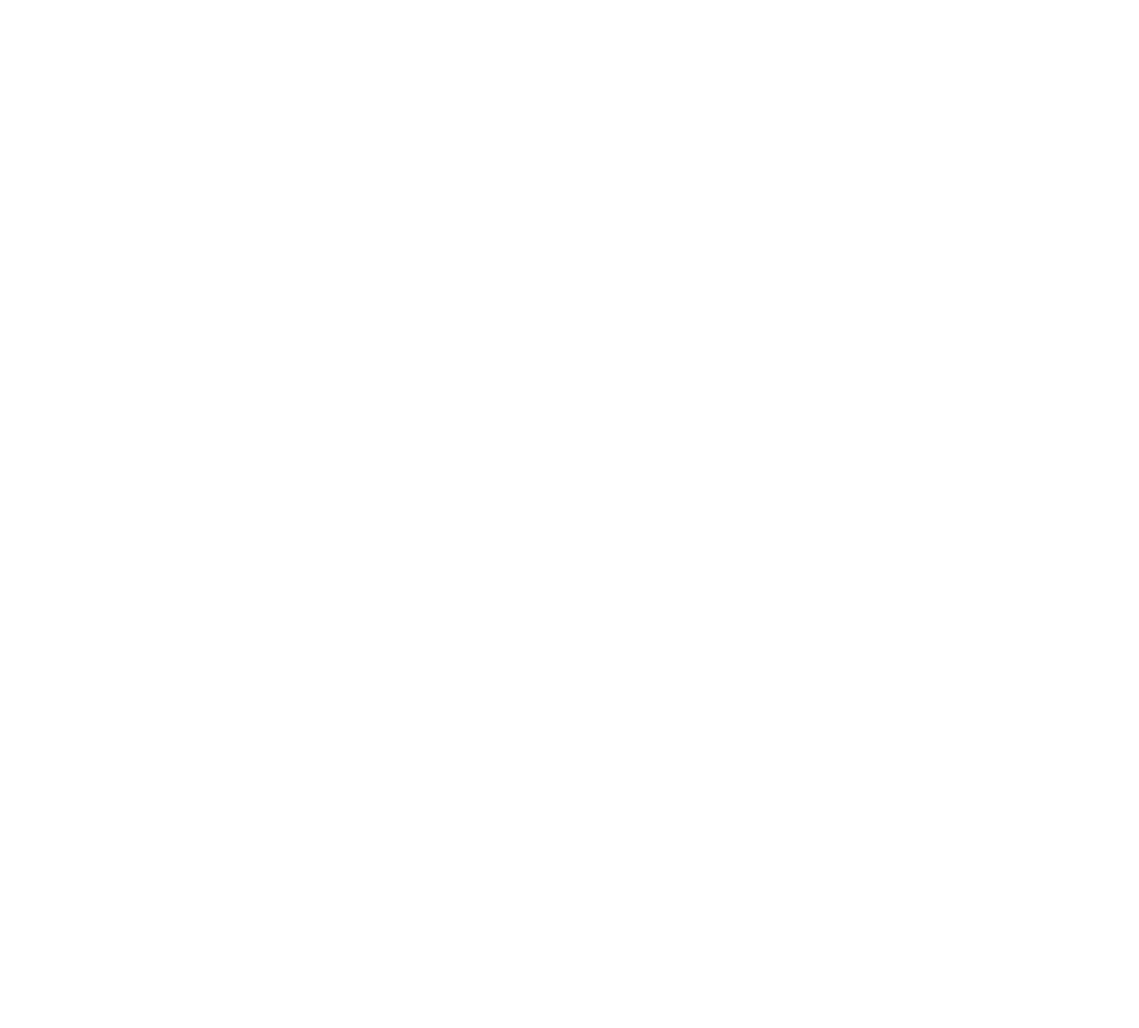
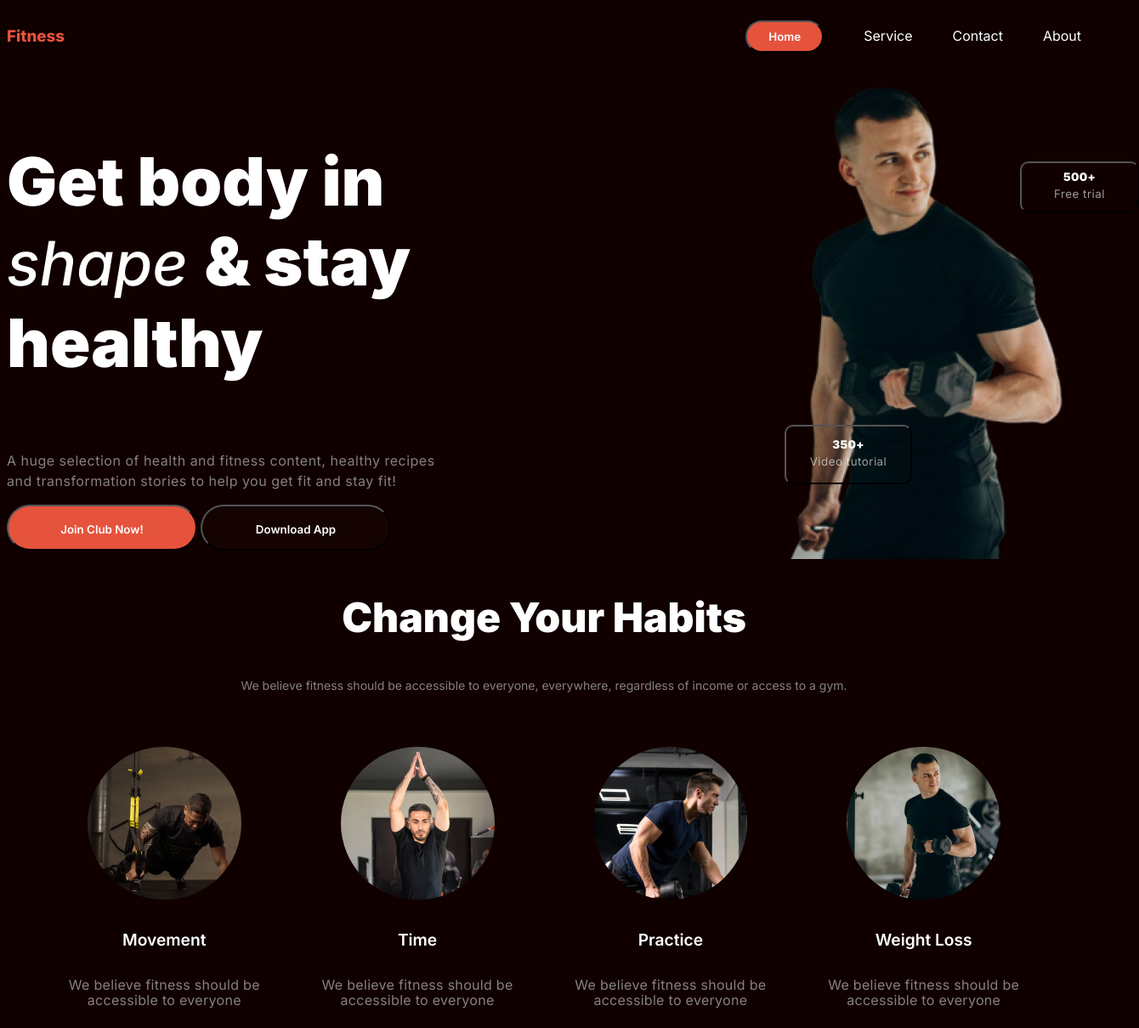
Before and after one commit to arriful500/assignment-2, a plain HTML site: page index.html in a window 1280 px wide. Shown: the whole page at 85% size, 1340 px wide, since content can reach past the window. Before the commit the page ends 800 px from the top, so only its background shows below. Drawn offline with Linux system fonts and the light colour scheme.

Commit message:
habit section

```diff
--- a/index.html
+++ b/index.html
@@ -1,13 +1,102 @@
 <!DOCTYPE html>
 <html lang="en">
+
 <head>
   <meta charset="UTF-8">
   <meta name="viewport" content="width=device-width, initial-scale=1.0">
   <title>Gym information</title>
+  <link rel="stylesheet" href="style.css">
+  <link rel="preconnect" href="https://fonts.googleapis.com">
+  <link rel="preconnect" href="https://fonts.gstatic.com" crossorigin>
+  <link
+    href="https://fonts.googleapis.com/css2?family=Inter:ital,opsz,wght@0,14..32,100..900;1,14..32,100..900&family=Manrope:wght@513&family=Roboto:ital,wght@0,100..900;1,100..900&family=Work+Sans:ital,wght@0,100..900;1,100..900&display=swap"
+    rel="stylesheet">
+  <link rel="preconnect" href="https://fonts.googleapis.com">
+  <link rel="preconnect" href="https://fonts.gstatic.com" crossorigin>
+  <link
+    href="https://fonts.googleapis.com/css2?family=Inter:ital,opsz,wght@0,14..32,100..900;1,14..32,100..900&family=Manrope:wght@513&family=Roboto:ital,wght@0,100..900;1,100..900&family=Work+Sans:ital,wght@0,100..900;1,100..900&display=swap"
+    rel="stylesheet">
+
 </head>
+
 <body>
-  <header></header>
-  <main></main>
-  <footer></footer>
+  <header>
+    <!-- nav section -->
+    <nav class="nav-container">
+      <div>
+        <h3 class="nav-title">Fitness</h3>
+      </div>
+      <div class="nav-links-container">
+        <ul class="nav-links">
+          <li><button class="home">Home</button></li>
+          <li><a href="">Service</a></li>
+          <li><a href="">Contact</a></li>
+          <li><a href="">About</a></li>
+        </ul>
+      </div>
+    </nav>
+    <div class="banner-container">
+      <div class="banner-information">
+        <h3 class="banner-title">Get body in <br><span class="shape">shape </span> & stay <br> healthy</h3>
+        <p class="banner-description">A huge selection of health and fitness content, healthy recipes <br> and
+          transformation
+          stories to help you get
+          fit and stay fit!</p>
+        <div>
+          <button class="club">Join Club Now!</button>
+          <button class="download">Download App</button>
+        </div>
+
+      </div>
+      <div class="banner-img">
+        <button class="join">
+          <span class="number"> 350+</span> <br> <span class="video"> Video tutorial</span>
+        </button>
+        <button class="free">
+          <span class="number">500+</span> <br> <span class="video">Free trial</span>
+        </button>
+
+      </div>
+    </div>
+
+
+
+  </header>
+  <main>
+    <section class="section-1">
+      <div class="section1-information">
+        <h2 class="section1-title">Change Your Habits</h2>
+        <p class="section1-description">We believe fitness should be accessible to everyone, everywhere, regardless of
+          income or access to a gym.</p>
+      </div>
+      <div class="card-container">
+        <div class="card1">
+          <img class="img3" src="images/image 3.png" alt="">
+          <h5 class="card1-title">Movement</h5>
+          <p class="card1-description">We believe fitness should be <br> accessible to everyone</p>
+        </div>
+        <div class="card1">
+          <img class="img3" src="images/image 2.png" alt="">
+          <h5 class="card1-title">Time</h5>
+          <p class="card1-description">We believe fitness should be <br> accessible to everyone</p>
+        </div>
+        <div class="card1">
+          <img class="img3" src="images/image 4.png" alt="">
+          <h5 class="card1-title">Practice</h5>
+          <p class="card1-description">We believe fitness should be <br> accessible to everyone</p>
+        </div>
+        <div class="card1">
+          <img class="img3" src="images/image 5.png" alt="">
+          <h5 class="card1-title">Weight Loss</h5>
+          <p class="card1-description">We believe fitness should be <br> accessible to everyone</p>
+        </div>
+      </div>
+
+    </section>
+  </main>
+  <footer>
+
+  </footer>
 </body>
+
 </html>
--- /dev/null
+++ b/style.css
@@ -0,0 +1,231 @@
+/* * {
+  padding: 0;
+  margin: 0;
+} */
+
+body {
+  /* background: linear-gradient(180.00deg, rgba(13, 0, 0, 0.829), rgba(18, 18, 18, 0) 100%); */
+  background: rgb(16, 0, 0);
+  /* background-repeat :  no-repeat; */
+}
+
+/* nav section */
+.nav-container {
+  display: flex;
+  justify-content: space-between;
+  align-items: center;
+  margin: 0 auto;
+}
+
+.nav-title {
+  color: rgb(230, 83, 60);
+  font-family: Inter;
+  font-size: 2.2 rem;
+  font-weight: 800;
+  line-height: 120%;
+  letter-spacing: 0%;
+}
+
+li {
+  list-style: none;
+
+}
+
+.nav-links {
+  display: flex;
+  align-items: center;
+  justify-content: space-between;
+  gap: 47px;
+
+}
+
+a {
+  text-decoration: none;
+  width: 64px;
+  height: 22px;
+  color: rgb(255, 255, 255);
+  font-family: Inter;
+  font-size: 1 rem;
+  font-weight: 400;
+  line-height: 120%;
+}
+
+.home {
+  background-color: rgb(230, 83, 60);
+  color: rgb(255, 255, 255);
+  border-radius: 46px;
+  width: 92px;
+  height: 38px;
+  font-family: Inter;
+  font-size: 1.2 rem;
+  font-weight: 600;
+  line-height: 22px;
+}
+
+/* banner section */
+
+.banner-container {
+  display: flex;
+  justify-content: space-between;
+  align-items: center;
+}
+
+/* banner description */
+
+.banner-title {
+  color: rgb(255, 255, 255);
+  font-family: Inter;
+  font-size: 4.9rem;
+  font-weight: 900;
+  line-height: 120%;
+}
+
+.shape {
+  font-family: Inter;
+  font-size: 4.5rem;
+  font-weight: 500;
+  font-style: italic;
+}
+
+.banner-description {
+  color: rgba(255, 255, 255, 0.5);
+  font-family: Inter;
+  font-size: 1 rem;
+  letter-spacing: 0.5px;
+  font-weight: 400;
+  line-height: 24px;
+}
+
+.club {
+  width: 224px;
+  height: 54px;
+  border-radius: 42px;
+  background: rgb(230, 83, 60);
+  color: white;
+  padding: 16px 40px;
+  font-family: Inter;
+  font-size: 1.2 rem;
+  font-weight: 600;
+  line-height: 22px;
+}
+
+.download {
+  width: 224px;
+  height: 54px;
+  border-radius: 42px;
+  background: rgb(20, 3, 0);
+  color: rgb(255, 255, 255);
+  padding: 16px 40px;
+  font-family: Inter;
+  font-size: 1.2 rem;
+  font-weight: 600;
+  line-height: 22px;
+}
+
+.banner-img {
+  background-image: url("images/Images\ 2.png");
+  background-repeat: no-repeat;
+  width: 349px;
+  height: 580px;
+}
+
+.join {
+  position: absolute;
+  width: 150px;
+  height: 70px;
+  background-color: transparent;
+  color: rgb(250, 250, 249);
+  top: 500px;
+  border-radius: 10px;
+
+}
+
+.video {
+  color: rgba(239, 237, 232, 0.65);
+  font-family: Inter;
+  font-size: 1 rem;
+  font-weight: 400;
+  line-height: 24px;
+  letter-spacing: 0.5px;
+}
+
+.number {
+  color: rgb(250, 250, 249);
+  font-family: Inter;
+  font-size: 1.3 rem;
+  font-weight: 900;
+  /* line-height: 24px; */
+  letter-spacing: 0.3px;
+}
+
+.free {
+  background: transparent;
+  position: absolute;
+  border-radius: 10px;
+  width: 140px;
+  height: 60px;
+  left: 1200px;
+  top: 190px;
+}
+
+/* main section style */
+.section1 {
+  margin-top: 100px;
+}
+
+.section1-information {
+  text-align: center;
+  margin: 0 auto;
+}
+
+.section1-title {
+  font-size: 1.5rem;
+  color: rgb(255, 255, 255);
+  font-family: Inter;
+  font-size: 48px;
+  font-weight: 900;
+  line-height: 120%;
+}
+
+.section1-description {
+  font-size: 1rem;
+  color: rgba(255, 255, 255, 0.5);
+  font-family: Inter;
+  font-size: 14px;
+  font-weight: 400;
+  line-height: 24px;
+}
+
+.card-container {
+  display: flex;
+  justify-content: space-evenly;
+  align-items: center;
+  margin-top: 60px;
+  text-align: center;
+
+}
+
+.img3 {
+  border-radius: 100px;
+}
+
+.card1-title {
+  color: rgb(255, 255, 255);
+  font-family: Inter;
+  font-size: 1.2rem;
+  font-weight: 600;
+  line-height: 120%;
+  /* margin-left: 70px; */
+  /* padding:20px; */
+
+
+}
+
+.card1-description {
+  color: rgba(255, 255, 255, 0.5);
+  font-family: Inter;
+  font-size: 1rem;
+  font-weight: 400;
+  line-height: 18px;
+  letter-spacing: 0.3px;
+}
```
Also changed, not shown: All Design Files/Desktop.png (deleted), All Design Files/Medium Device.png (deleted), All Design Files/Small Device.png (deleted), 5 other files.
